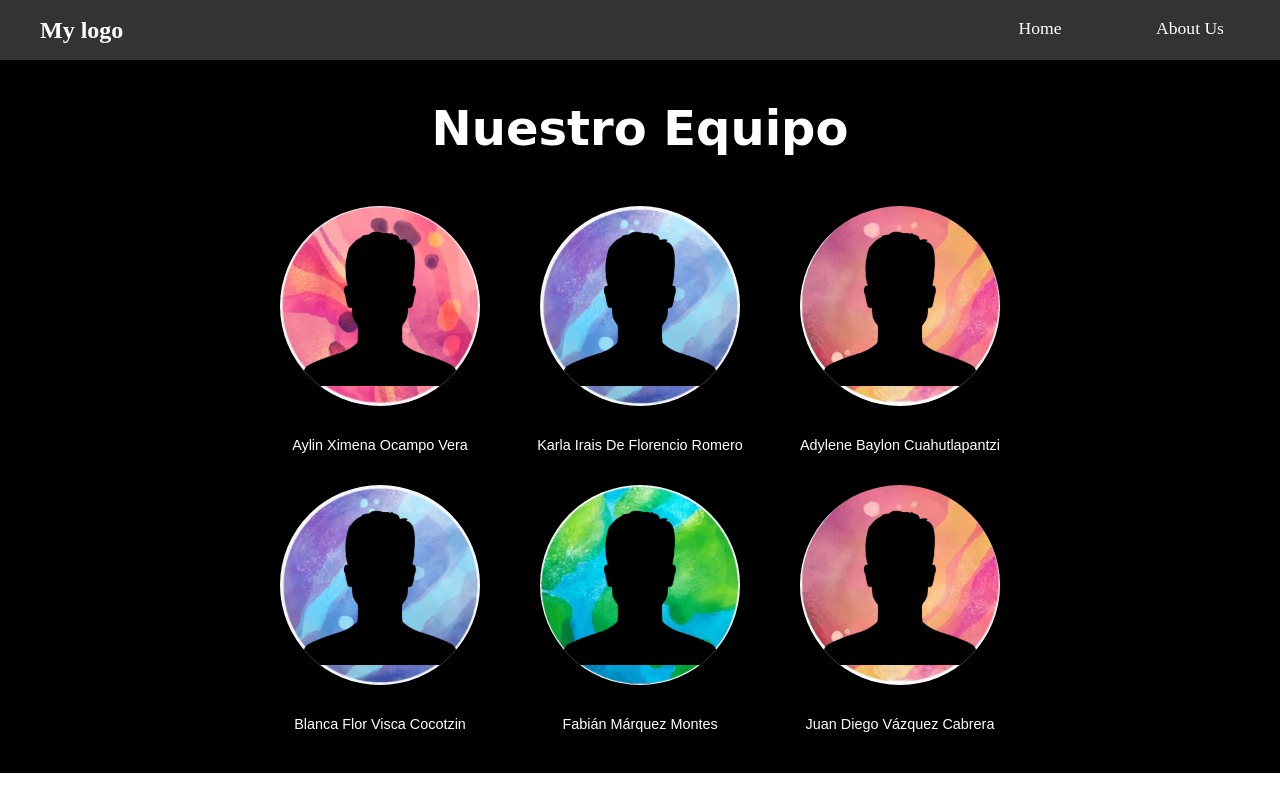
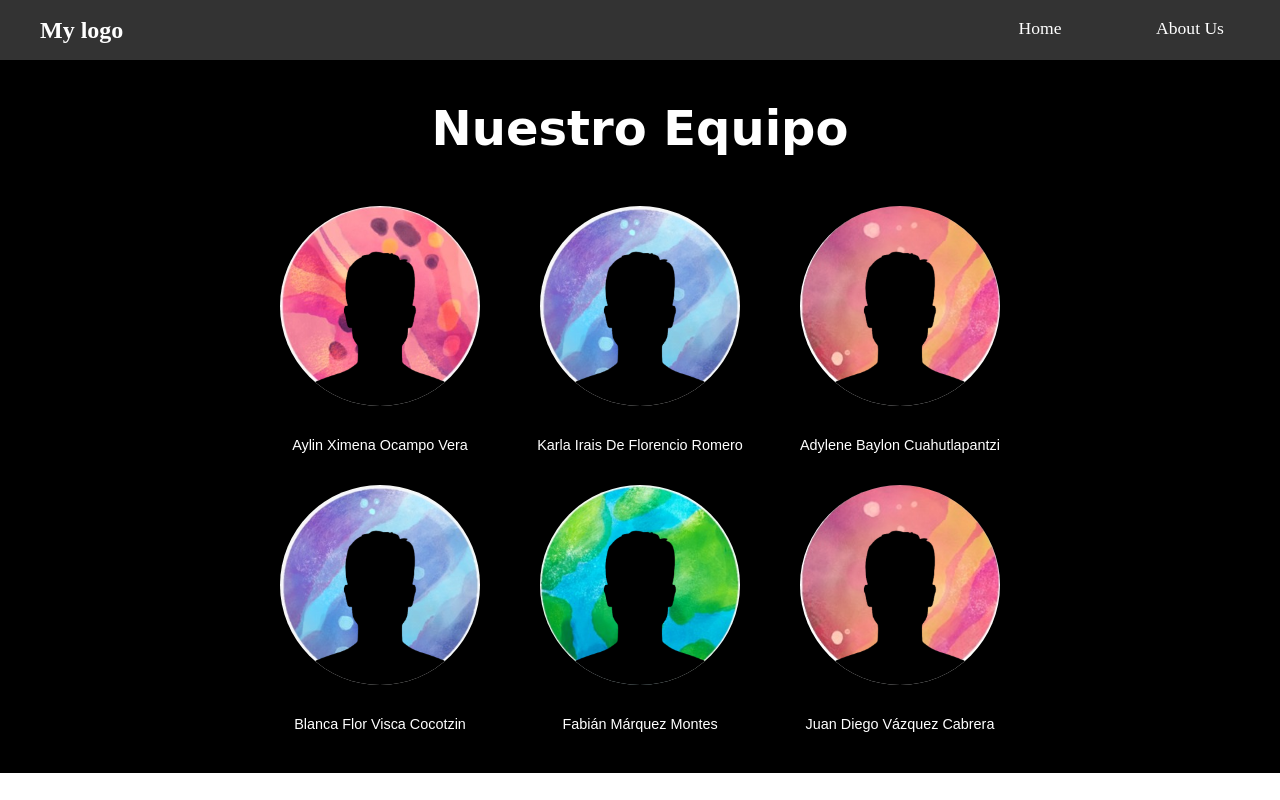
Before and after one commit to fabian-montes/NASAHackathon, a React (Vite) app in the folder frontend/: page /about in a window 1280 px wide. Built offline with nearby package versions, Linux system fonts and the light colour scheme.

Commit message:
arreglo del vertical align

```diff
--- a/frontend/src/css/ProfileCard.css
+++ b/frontend/src/css/ProfileCard.css
@@ -36,9 +36,10 @@
   /* filter: invert(100%); If your silhouettes are white on transparent, this will make them black */
                         /* Or remove if your silhouettes are already dark */
   position: absolute;
-  top: 50%;
+  /* top: 50%; */
+  bottom: 0;
   left: 50%;
-  transform: translate(-50%, -50%);
+  transform: translate(-50%, 0);
 
   transition: opacity 0.4s ease-in-out, filter 0.4s ease-in-out;
 
@@ -58,7 +59,8 @@
   filter: brightness(1) hue-rotate(0deg); /* Revert to normal brightness */
 
   /* Keep the slight scale effect on the silhouette if you like it */
-  transform: translate(-50%, -50%) scale(1.05);
+  /* transform: translate(-50%, -50%) scale(1.05);  */
+  transform: translate(-50%, 0) scale(1.05);
 }
 
 .profile-name {
```
